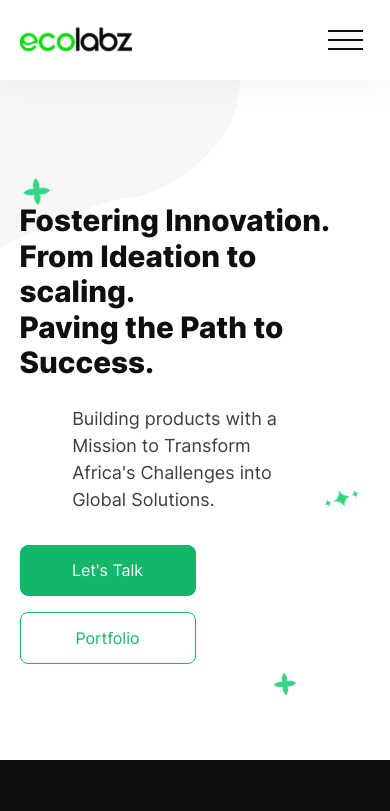
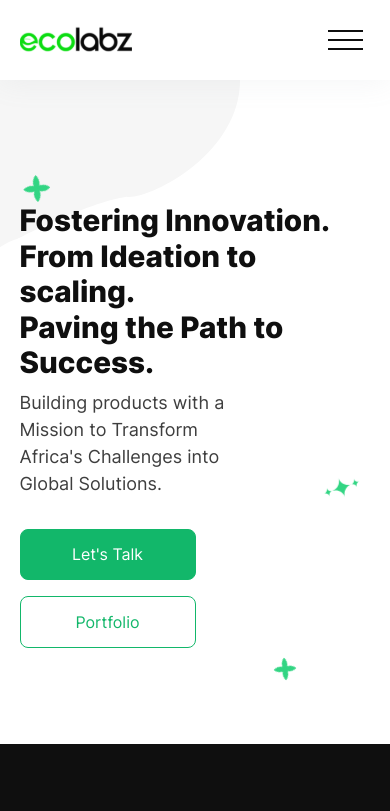
Before and after one commit to Ecolabz/ecolabz-react, a React (Vite) app: page / in a window 390 px wide. Shown: the top 811 px of the page. Built offline with nearby package versions, Linux system fonts and the light colour scheme; no server answers.

Commit message:
Updated mobile and small screen text styles

```diff
--- a/src/assets/sass/_mobile.scss
+++ b/src/assets/sass/_mobile.scss
@@ -68,6 +68,7 @@
       p {
         margin-top: 1.5rem;
         font-size: $subtitle-text;
+        margin: 0;
       }
 
       .call-to-action {
--- a/src/assets/sass/_sm.scss
+++ b/src/assets/sass/_sm.scss
@@ -49,7 +49,7 @@
       z-index: 10;
       width: 90%;
       margin: 0 auto;
-      text-align: start;
+      text-align: center;
 
       h1 {
         margin-top: 6.7rem;
--- a/src/assets/sass/styles.css
+++ b/src/assets/sass/styles.css
@@ -1701,7 +1701,7 @@ footer .all-rights-reserved span {
     z-index: 10;
     width: 90%;
     margin: 0 auto;
-    text-align: start;
+    text-align: center;
   }
   .hero-section .hero-content h1 {
     margin-top: 6.7rem;
@@ -2142,6 +2142,7 @@ footer .all-rights-reserved span {
   .hero-section .hero-content p {
     margin-top: 1.5rem;
     font-size: 18px;
+    margin: 0;
   }
   .hero-section .hero-content .call-to-action {
     margin-top: 2rem;
```
Also changed, not shown: 1 other file (tests, documents, lock files or other folders).
